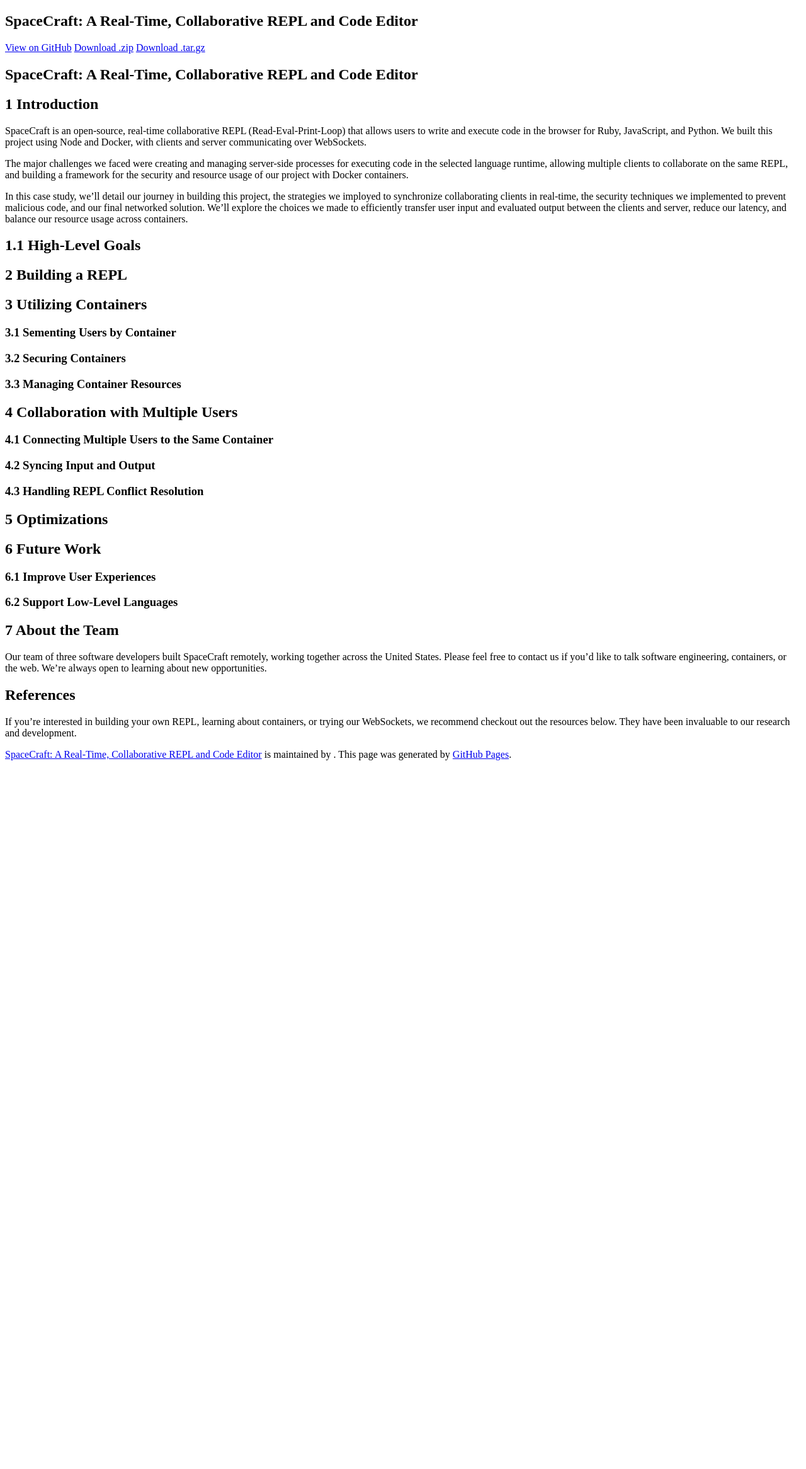
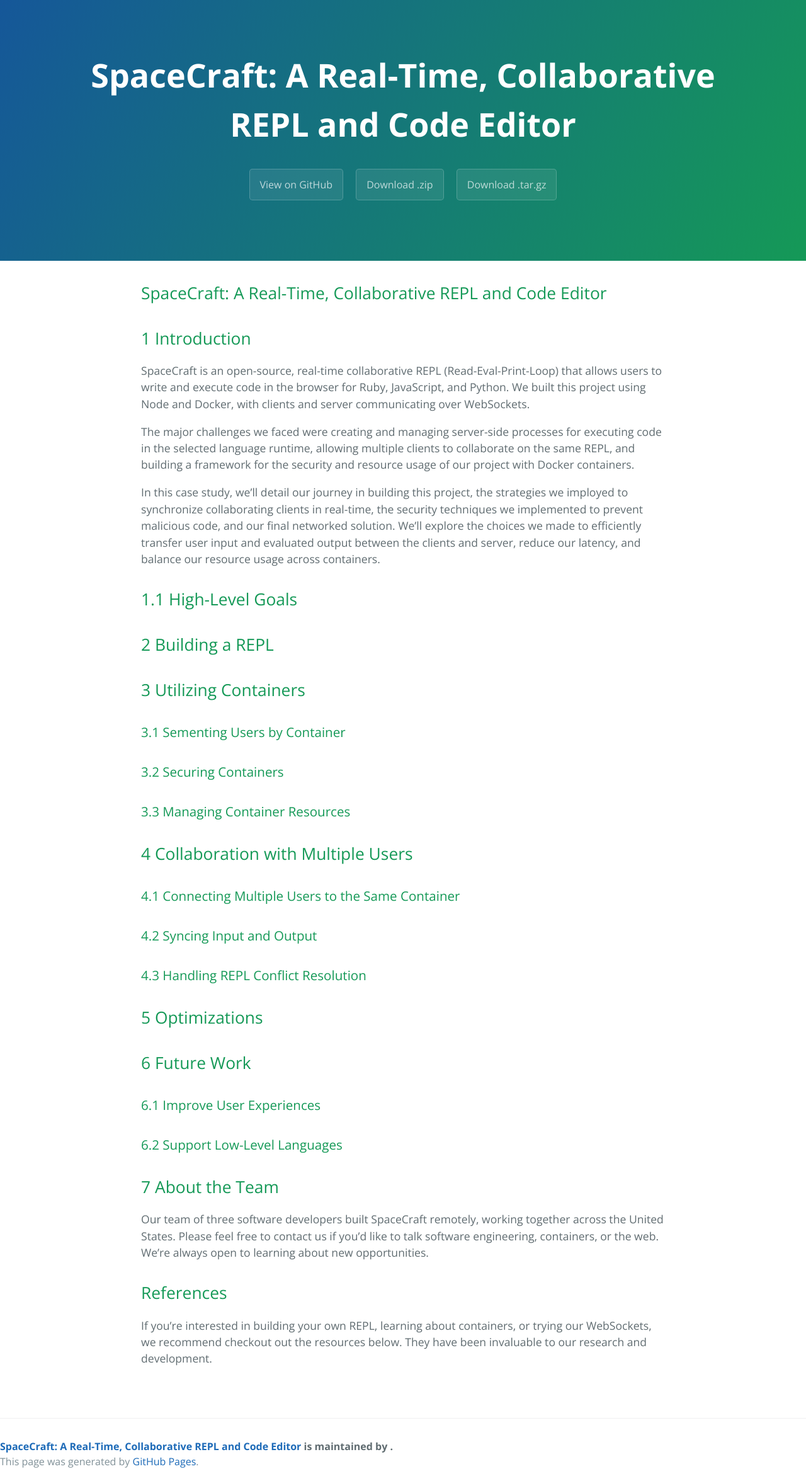
Before and after one commit to spacecraft-repl/spacecraft-repl.github.io, a Jekyll site: the page built from index.md, in a window 1280 px wide. Shown: the whole page at 63% size. Built offline with Jekyll 4.4.1, drawn with Linux system fonts in a browser that asks for light colours; our own code applies the rules of GitHub Pages for plain Markdown files; before the commit the page ends 1215 px from its top, so only the background shows below that.

Commit message:
re-included CSS tags

```diff
--- a/_layouts/default.html
+++ b/_layouts/default.html
@@ -6,7 +6,9 @@
   <title>{{ site.title }}</title>
   <meta name="viewport" content="width=device-width, initial-scale=1">
   <meta name="theme-color" content="#157878">
+  <link rel="stylesheet" href="{{ site.baseurl }}/css/normalize.css">
   <link href='https://fonts.googleapis.com/css?family=Open+Sans:400,700' rel='stylesheet' type='text/css'>
+  <link rel="stylesheet" href="{{ site.baseurl }}/css/cayman.css">
 </head>
 
 <body>
```
